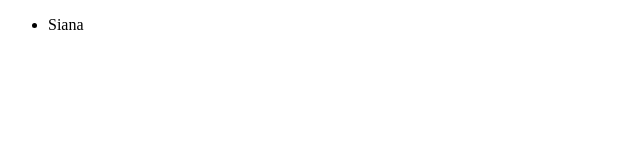
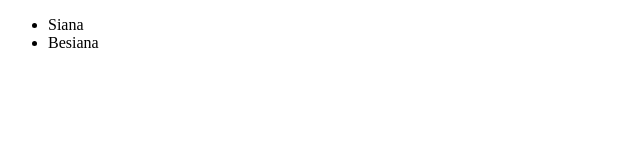
Before and after one commit to sianaaz/brainsterteam1, a plain HTML site: page index.html in a window 1280 px wide. Shown: the full height of the page, 0-640 px from the left. Drawn offline with Linux system fonts and the light colour scheme.

Commit message:
added my name

```diff
--- a/index.html
+++ b/index.html
@@ -8,6 +8,7 @@
 <body>
     <ul>
         <li>Siana</li>
+        <li>Besiana</li>
     </ul>
 </body>
 </html>
```
